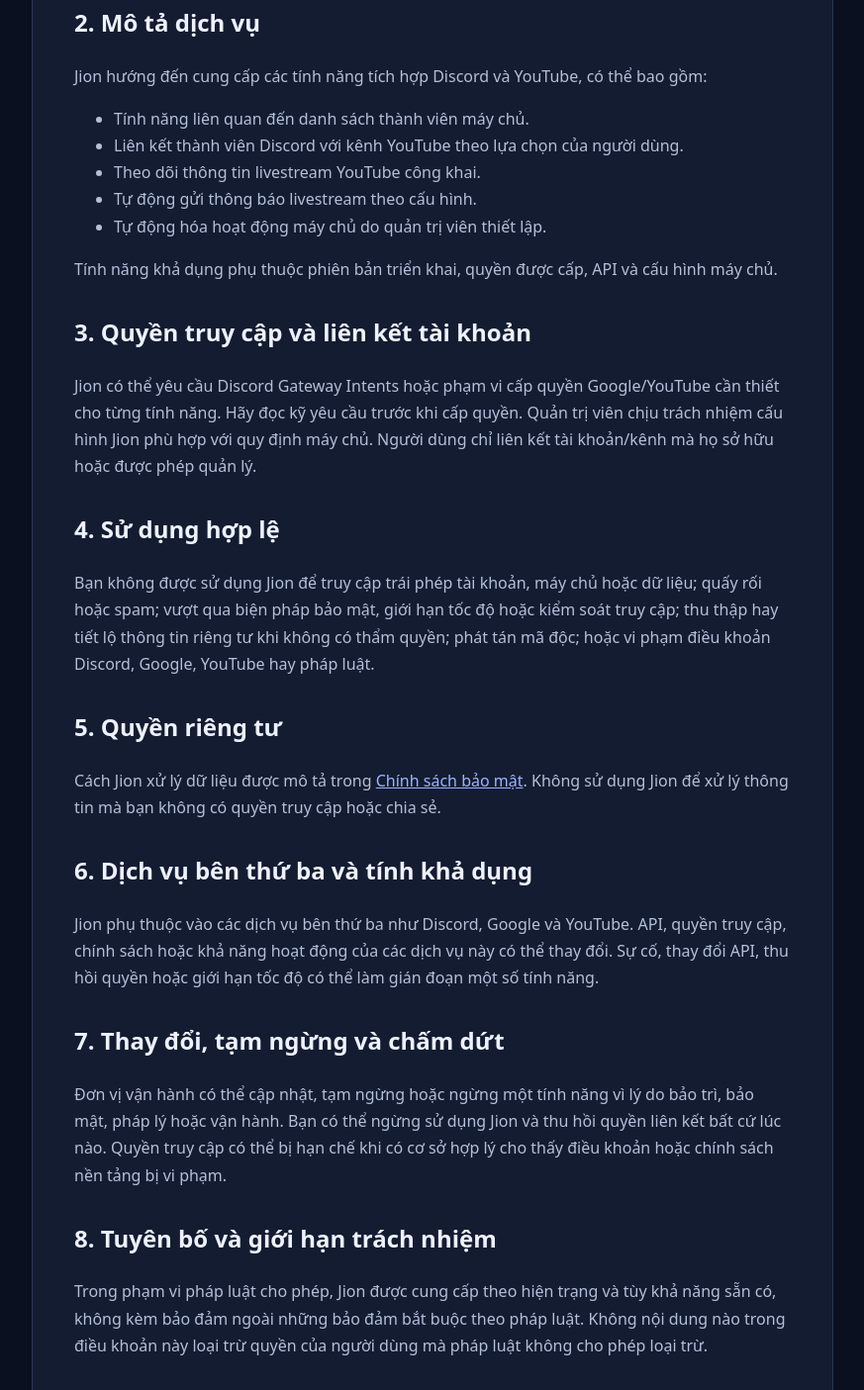
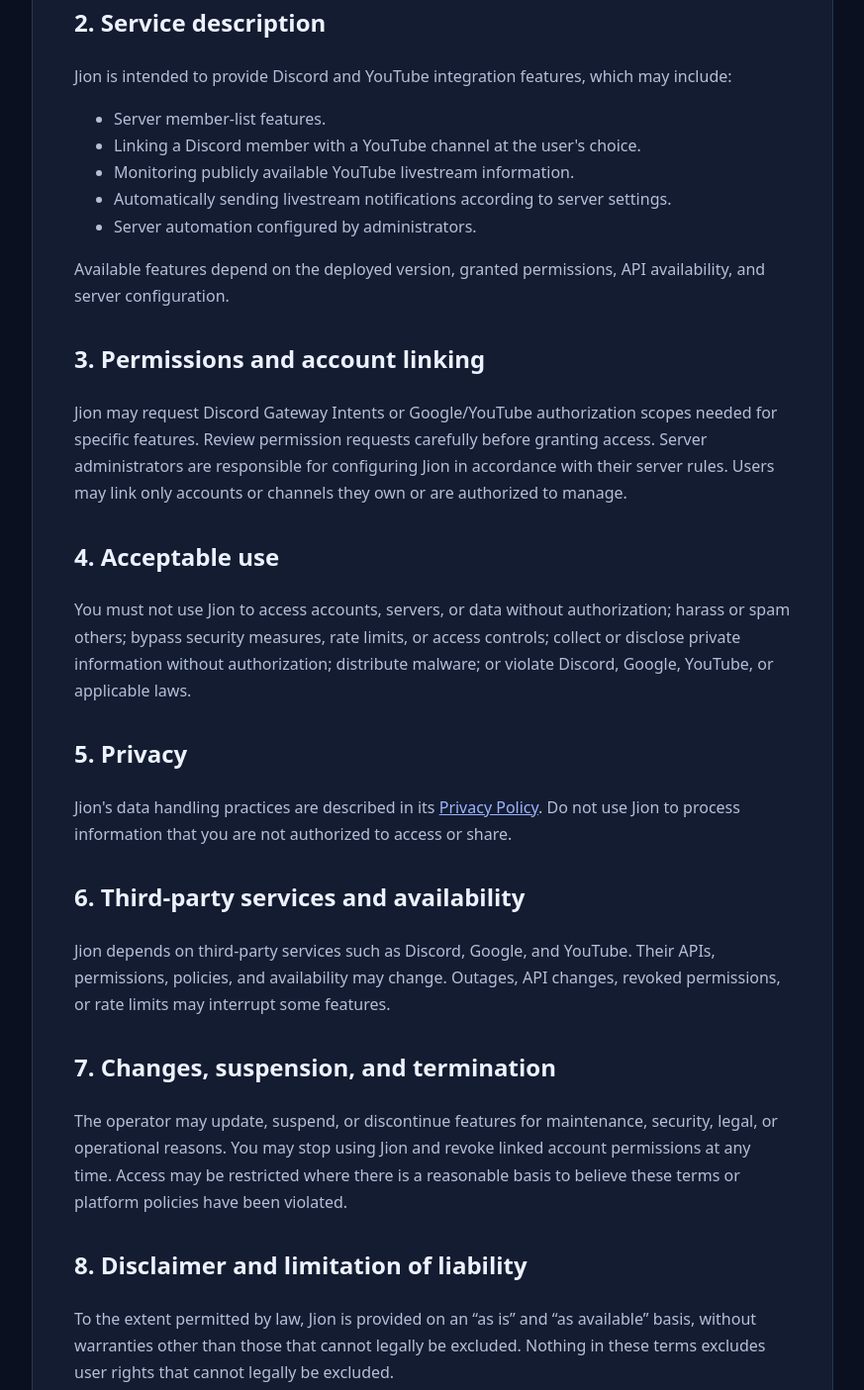
Before and after one commit to vophu7191-glitch/YouTube, a plain HTML site: page terms-of-service.html in a window 1280 px wide. Shown: the part 606-2011 px from the top of the page at 99% size, without its empty margins (203-1076 px from the left). Drawn offline with Linux system fonts and the light colour scheme.

Commit message:
Translate terms of service page into English

```diff
--- a/terms-of-service.html
+++ b/terms-of-service.html
@@ -1,19 +1,39 @@
 <!doctype html>
-<html lang="vi"><head><meta charset="utf-8"><meta name="viewport" content="width=device-width,initial-scale=1"><meta name="description" content="Điều khoản dịch vụ của Jion."><title>Điều khoản dịch vụ — Jion</title><style>
+<html lang="en">
+<head>
+<meta charset="utf-8"><meta name="viewport" content="width=device-width,initial-scale=1">
+<meta name="description" content="Jion Terms of Service.">
+<title>Terms of Service — Jion</title>
+<style>
 :root{color-scheme:dark;--bg:#0b1020;--panel:#141c31;--text:#edf2ff;--muted:#b4bfd8;--link:#9db4ff}*{box-sizing:border-box}body{margin:0;background:var(--bg);color:var(--text);font:16px/1.7 system-ui,sans-serif}main{max-width:850px;margin:32px auto;padding:20px}.doc{background:var(--panel);border:1px solid #293653;border-radius:18px;padding:clamp(22px,4vw,42px)}h1{line-height:1.2}h2{margin-top:30px}p,li{color:var(--muted)}a{color:var(--link)}.notice{padding:14px;border-left:3px solid #e5b75b;background:#252437;border-radius:8px}nav{margin-bottom:20px}
-</style></head><body><main><nav><a href="./index.html">← Jion</a></nav><article class="doc">
-<h1>Jion — Điều khoản dịch vụ</h1><p>Cập nhật: 16/11/2026</p>
-<p class="notice"><strong>Trước khi công bố:</strong> Điền thông tin đơn vị vận hành và email hỗ trợ; rà soát để bảo đảm điều khoản phản ánh đúng tính năng đang hoạt động.</p>
-<p><strong>Đơn vị vận hành:</strong> [Tên cá nhân hoặc tổ chức]<br><strong>Email hỗ trợ:</strong> [Email liên hệ]</p>
-<h2>1. Chấp thuận</h2><p>Điều khoản này áp dụng cho việc thêm, cấu hình và sử dụng Jion. Khi sử dụng Jion, bạn đồng ý với điều khoản này cùng các điều khoản và chính sách áp dụng của Discord, Google và YouTube. Nếu không đồng ý, vui lòng ngừng sử dụng.</p>
-<h2>2. Mô tả dịch vụ</h2><p>Jion hướng đến cung cấp các tính năng tích hợp Discord và YouTube, có thể bao gồm:</p><ul><li>Tính năng liên quan đến danh sách thành viên máy chủ.</li><li>Liên kết thành viên Discord với kênh YouTube theo lựa chọn của người dùng.</li><li>Theo dõi thông tin livestream YouTube công khai.</li><li>Tự động gửi thông báo livestream theo cấu hình.</li><li>Tự động hóa hoạt động máy chủ do quản trị viên thiết lập.</li></ul><p>Tính năng khả dụng phụ thuộc phiên bản triển khai, quyền được cấp, API và cấu hình máy chủ.</p>
-<h2>3. Quyền truy cập và liên kết tài khoản</h2><p>Jion có thể yêu cầu Discord Gateway Intents hoặc phạm vi cấp quyền Google/YouTube cần thiết cho từng tính năng. Hãy đọc kỹ yêu cầu trước khi cấp quyền. Quản trị viên chịu trách nhiệm cấu hình Jion phù hợp với quy định máy chủ. Người dùng chỉ liên kết tài khoản/kênh mà họ sở hữu hoặc được phép quản lý.</p>
-<h2>4. Sử dụng hợp lệ</h2><p>Bạn không được sử dụng Jion để truy cập trái phép tài khoản, máy chủ hoặc dữ liệu; quấy rối hoặc spam; vượt qua biện pháp bảo mật, giới hạn tốc độ hoặc kiểm soát truy cập; thu thập hay tiết lộ thông tin riêng tư khi không có thẩm quyền; phát tán mã độc; hoặc vi phạm điều khoản Discord, Google, YouTube hay pháp luật.</p>
-<h2>5. Quyền riêng tư</h2><p>Cách Jion xử lý dữ liệu được mô tả trong <a href="./privacy-policy.html">Chính sách bảo mật</a>. Không sử dụng Jion để xử lý thông tin mà bạn không có quyền truy cập hoặc chia sẻ.</p>
-<h2>6. Dịch vụ bên thứ ba và tính khả dụng</h2><p>Jion phụ thuộc vào các dịch vụ bên thứ ba như Discord, Google và YouTube. API, quyền truy cập, chính sách hoặc khả năng hoạt động của các dịch vụ này có thể thay đổi. Sự cố, thay đổi API, thu hồi quyền hoặc giới hạn tốc độ có thể làm gián đoạn một số tính năng.</p>
-<h2>7. Thay đổi, tạm ngừng và chấm dứt</h2><p>Đơn vị vận hành có thể cập nhật, tạm ngừng hoặc ngừng một tính năng vì lý do bảo trì, bảo mật, pháp lý hoặc vận hành. Bạn có thể ngừng sử dụng Jion và thu hồi quyền liên kết bất cứ lúc nào. Quyền truy cập có thể bị hạn chế khi có cơ sở hợp lý cho thấy điều khoản hoặc chính sách nền tảng bị vi phạm.</p>
-<h2>8. Tuyên bố và giới hạn trách nhiệm</h2><p>Trong phạm vi pháp luật cho phép, Jion được cung cấp theo hiện trạng và tùy khả năng sẵn có, không kèm bảo đảm ngoài những bảo đảm bắt buộc theo pháp luật. Không nội dung nào trong điều khoản này loại trừ quyền của người dùng mà pháp luật không cho phép loại trừ.</p>
-<h2>9. Dịch vụ độc lập</h2><p>Jion là dịch vụ độc lập, không thuộc sở hữu, không được vận hành, tài trợ hoặc xác nhận bởi Discord, Google hay YouTube. Tên và nhãn hiệu thuộc về chủ sở hữu tương ứng.</p>
-<h2>10. Thay đổi điều khoản</h2><p>Điều khoản cập nhật sẽ được công bố tại trang này. Nếu không đồng ý với thay đổi, bạn cần ngừng sử dụng Jion.</p>
-<h2>11. Liên hệ</h2><p>Thắc mắc về điều khoản: <strong>[Email liên hệ]</strong>.</p>
+</style>
+</head>
+<body><main><nav><a href="./index.html">← Jion</a></nav><article class="doc">
+<h1>Jion — Terms of Service</h1><p>Last updated: 16 November 2026</p>
+<p class="notice"><strong>Before publication:</strong> Complete the operator and support contact details, and review these terms to ensure they accurately reflect the features currently available.</p>
+<p><strong>Operator:</strong> [Name of the individual or organization]<br><strong>Support contact:</strong> [Contact email]</p>
+<h2>1. Agreement</h2>
+<p>These Terms of Service apply to adding, configuring, and using Jion. By using Jion, you agree to these terms and to the applicable terms and policies of Discord, Google, and YouTube. If you do not agree, please stop using the service.</p>
+<h2>2. Service description</h2>
+<p>Jion is intended to provide Discord and YouTube integration features, which may include:</p>
+<ul><li>Server member-list features.</li><li>Linking a Discord member with a YouTube channel at the user's choice.</li><li>Monitoring publicly available YouTube livestream information.</li><li>Automatically sending livestream notifications according to server settings.</li><li>Server automation configured by administrators.</li></ul>
+<p>Available features depend on the deployed version, granted permissions, API availability, and server configuration.</p>
+<h2>3. Permissions and account linking</h2>
+<p>Jion may request Discord Gateway Intents or Google/YouTube authorization scopes needed for specific features. Review permission requests carefully before granting access. Server administrators are responsible for configuring Jion in accordance with their server rules. Users may link only accounts or channels they own or are authorized to manage.</p>
+<h2>4. Acceptable use</h2>
+<p>You must not use Jion to access accounts, servers, or data without authorization; harass or spam others; bypass security measures, rate limits, or access controls; collect or disclose private information without authorization; distribute malware; or violate Discord, Google, YouTube, or applicable laws.</p>
+<h2>5. Privacy</h2>
+<p>Jion's data handling practices are described in its <a href="./privacy-policy.html">Privacy Policy</a>. Do not use Jion to process information that you are not authorized to access or share.</p>
+<h2>6. Third-party services and availability</h2>
+<p>Jion depends on third-party services such as Discord, Google, and YouTube. Their APIs, permissions, policies, and availability may change. Outages, API changes, revoked permissions, or rate limits may interrupt some features.</p>
+<h2>7. Changes, suspension, and termination</h2>
+<p>The operator may update, suspend, or discontinue features for maintenance, security, legal, or operational reasons. You may stop using Jion and revoke linked account permissions at any time. Access may be restricted where there is a reasonable basis to believe these terms or platform policies have been violated.</p>
+<h2>8. Disclaimer and limitation of liability</h2>
+<p>To the extent permitted by law, Jion is provided on an “as is” and “as available” basis, without warranties other than those that cannot legally be excluded. Nothing in these terms excludes user rights that cannot legally be excluded.</p>
+<h2>9. Independent service</h2>
+<p>Jion is an independent service. It is not owned, operated, sponsored, or endorsed by Discord, Google, or YouTube. Their names and trademarks belong to their respective owners.</p>
+<h2>10. Changes to these terms</h2>
+<p>Updated terms will be published on this page. If you do not agree with a change, you should stop using Jion.</p>
+<h2>11. Contact</h2>
+<p>Questions about these terms: <strong>[Contact email]</strong>.</p>
 </article></main></body></html>
```
